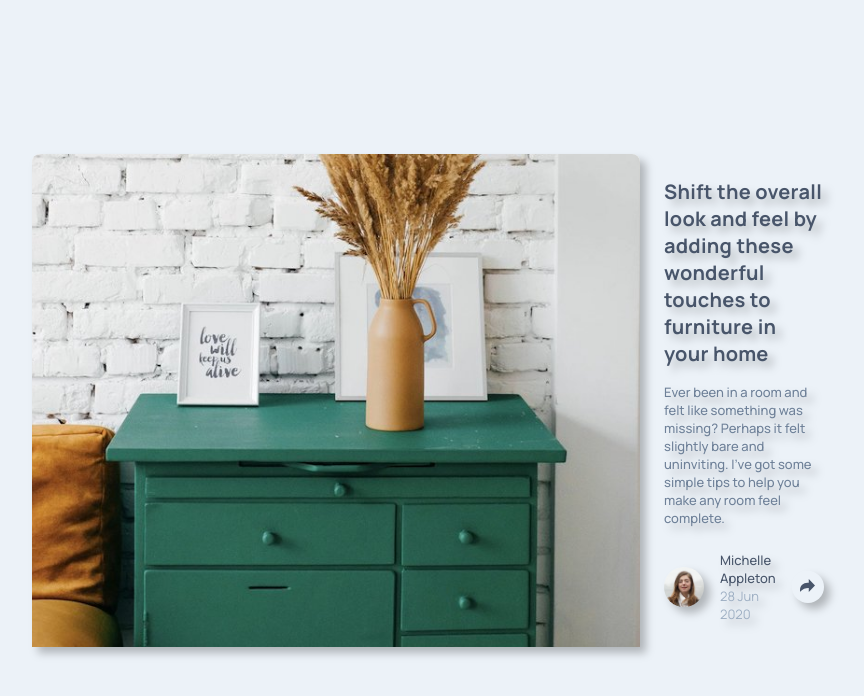
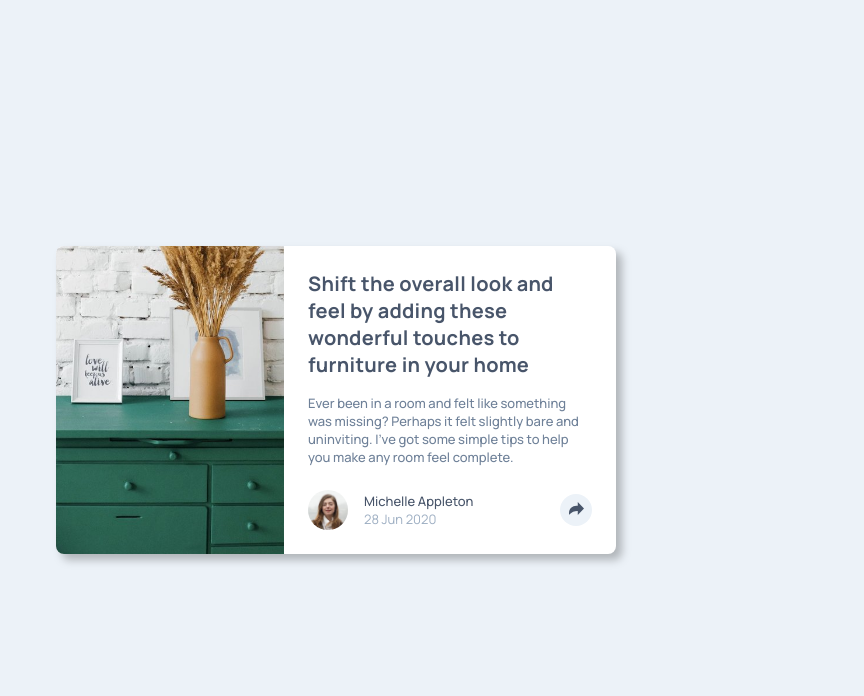
Before and after one commit to KiroLakestrike/article-preview-component, a React (Vite) app: page / in a window 1280 px wide. Shown: the top 696 px of the page, without its empty margins (304-1168 px from the left). Built offline with nearby package versions, Linux system fonts and the light colour scheme.

Commit message:
fix: Enhance card container layout and improve responsive design adjustments, id did not work properly on certain screens

```diff
--- a/src/css/style.css
+++ b/src/css/style.css
@@ -75,7 +75,7 @@ main {
 }
 
 .card-container {
-    margin: 0 var(--space-24);
+    width: min(100% - 3rem, 38rem);
     background-color: var(--color-white);
     border-radius: 0.5rem;
     filter: drop-shadow(6px 6px 4px rgba(0, 0, 0, 0.25));
@@ -116,22 +116,18 @@ main {
     gap: 1rem;
 }
 
-@media (min-width: 375px) {
+@media (min-width: 768px) {
     .card-container {
         max-width: 38rem;
-        background-color: var(--color-white);
-        border-radius: 0.5rem;
-        filter: drop-shadow(6px 6px 4px rgba(0, 0, 0, 0.25));
-        display: flex;
         flex-direction: row;
         overflow: visible;
     }
 
-    .card-container + img {
-        max-width: 14.25rem;
-        height: auto;
-        border-radius: 0.5rem 0.5rem 0 0;
+    .card-container img {
+        width: 14.25rem;
+        border-radius: 0.5rem 0 0 0.5rem;
         object-fit: cover;
+        flex-shrink: 0;
     }
 
     .share-section {
```
